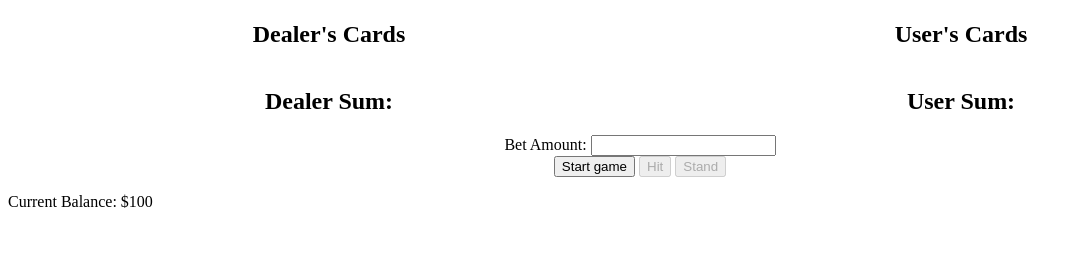
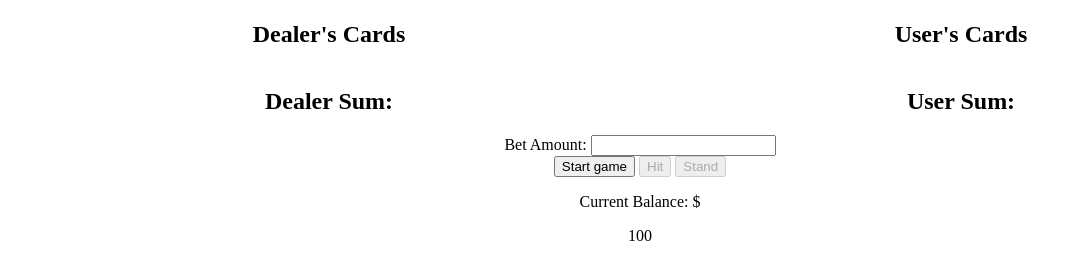
Before and after one commit to seanpgillick/GorillaKingdom, a website: page public_html/blackjack.html in a window 1280 px wide. Shown: the part 272-552 px from the top of the page, without its empty margins (0-1082 px from the left). Drawn offline with nearby package versions, Linux system fonts and the light colour scheme.

Commit message:
Update blackjack.html

```diff
--- a/public_html/blackjack.html
+++ b/public_html/blackjack.html
@@ -54,7 +54,7 @@
         <button id="hitButton">Hit</button>
         <button id="standButton">Stand</button>
     </div>
-    <div id="displayBalance" class="container">
+    <div id="displayBalance">
        <p>Current Balance: $</p>
        <p id="currentBal"></p>
        <p id="matchResults" class="flex-item"></p>
```
